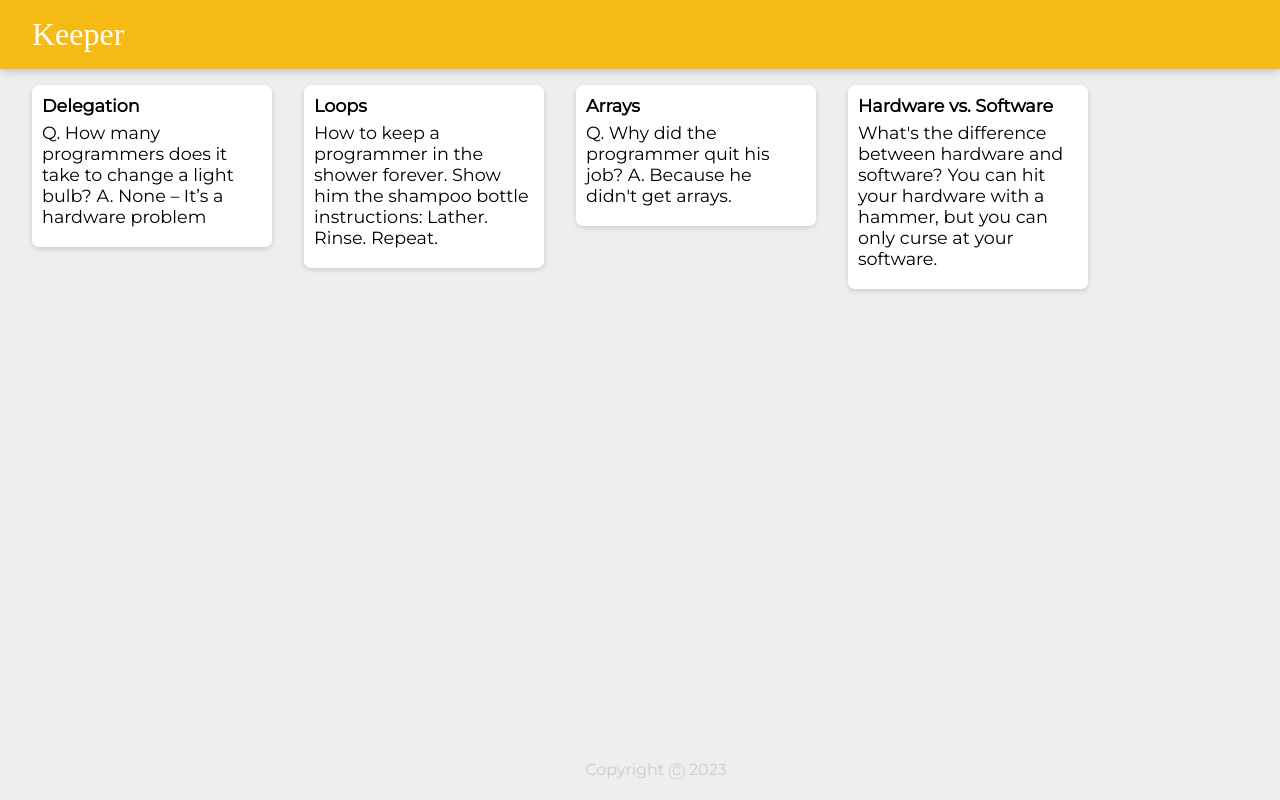
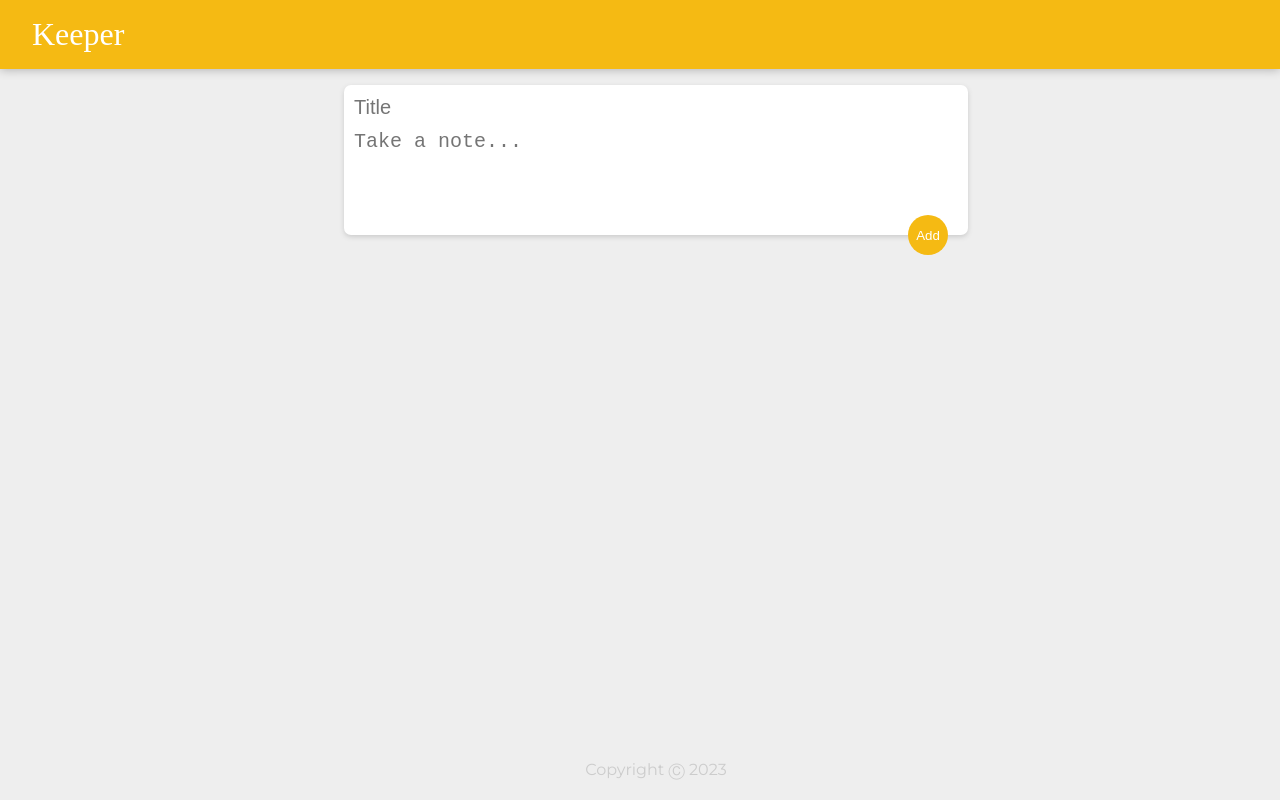
Before and after one commit to Shumaher70/keeper-app, a React (Create React App) app: page / in a window 1280 px wide. Built offline with nearby package versions, Linux system fonts and the light colour scheme; a web font is replaced by a local one.

Commit message:
add form input

```diff
--- a/public/styles.css
+++ b/public/styles.css
@@ -36,10 +36,11 @@ footer p {
   color: #ccc;
 }
 .note {
+  position: relative;
   background: #fff;
   border-radius: 7px;
   box-shadow: 0 2px 5px #ccc;
-  padding: 10px;
+  padding: 10px 10px 30px 10px;
   width: 240px;
   margin: 16px;
   float: left;
@@ -54,3 +55,64 @@ footer p {
   white-space: pre-wrap;
   word-wrap: break-word;
 }
+
+.note_btn {
+  position: absolute;
+  background-color: transparent;
+  border: none;
+  right: 10px;
+  bottom: 10px;
+  color: #f5ba13;
+  cursor: pointer;
+}
+
+.todo-form {
+  position: relative;
+  background: #fff;
+  border-radius: 7px;
+  box-shadow: 0 2px 5px #ccc;
+  width: 50%;
+  height: 150px;
+  margin: 16px;
+  left: 50%;
+  transform: translate(-50%);
+}
+
+.todo-form_textarea {
+  position: absolute;
+  padding: 0 0 0 10px;
+  width: 100%;
+  height: 70%;
+  border: none;
+  background-color: transparent;
+  resize: none;
+  bottom: 0;
+  outline: none;
+  font-size: 20px;
+  color: black;
+}
+
+.todo-form_input {
+  position: absolute;
+  padding: 10px;
+  width: 100%;
+  height: 30%;
+  outline: none;
+  border: none;
+  background-color: transparent;
+  font-size: 20px;
+  color: black;
+}
+
+.todo-form_btn {
+  position: absolute;
+  width: 40px;
+  height: 40px;
+  border-radius: 50%;
+  border: none;
+  background-color: #f5ba13;
+  color: white;
+  right: 20px;
+  bottom: -20px;
+  cursor: pointer;
+}
--- a/src/components/App.jsx
+++ b/src/components/App.jsx
@@ -3,11 +3,13 @@ import Header from '../components/Header';
 import Note from '../components/Note';
 import Footer from '../components/Footer';
 import notes from '../notes';
+import CreateArea from './CreateArea';
 
 function App() {
   return (
     <div>
       <Header />
+      <CreateArea />
       {notes.map((note) => (
         <Note key={note.key} title={note.title} content={note.content} />
       ))}
--- /dev/null
+++ b/src/components/CreateArea.jsx
@@ -0,0 +1,20 @@
+import React from 'react';
+
+function CreateArea() {
+  return (
+    <div>
+      <form className="todo-form">
+        <input className="todo-form_input" name="title" placeholder="Title" />
+        <textarea
+          className="todo-form_textarea"
+          name="content"
+          placeholder="Take a note..."
+          rows="3"
+        />
+        <button className="todo-form_btn">Add</button>
+      </form>
+    </div>
+  );
+}
+
+export default CreateArea;
--- a/src/components/Note.jsx
+++ b/src/components/Note.jsx
@@ -5,6 +5,7 @@ function Note(props) {
     <div className="note">
       <h1>{props.title}</h1>
       <p>{props.content}</p>
+      <button className="note_btn">DELETE</button>
     </div>
   );
 }
--- a/src/notes.js
+++ b/src/notes.js
@@ -1,28 +1,3 @@
-const notes = [
-  {
-    key: 1,
-    title: 'Delegation',
-    content:
-      'Q. How many programmers does it take to change a light bulb? A. None – It’s a hardware problem',
-  },
-  {
-    key: 2,
-    title: 'Loops',
-    content:
-      'How to keep a programmer in the shower forever. Show him the shampoo bottle instructions: Lather. Rinse. Repeat.',
-  },
-  {
-    key: 3,
-    title: 'Arrays',
-    content:
-      "Q. Why did the programmer quit his job? A. Because he didn't get arrays.",
-  },
-  {
-    key: 4,
-    title: 'Hardware vs. Software',
-    content:
-      "What's the difference between hardware and software? You can hit your hardware with a hammer, but you can only curse at your software.",
-  },
-];
+const notes = [];
 
 export default notes;
```
